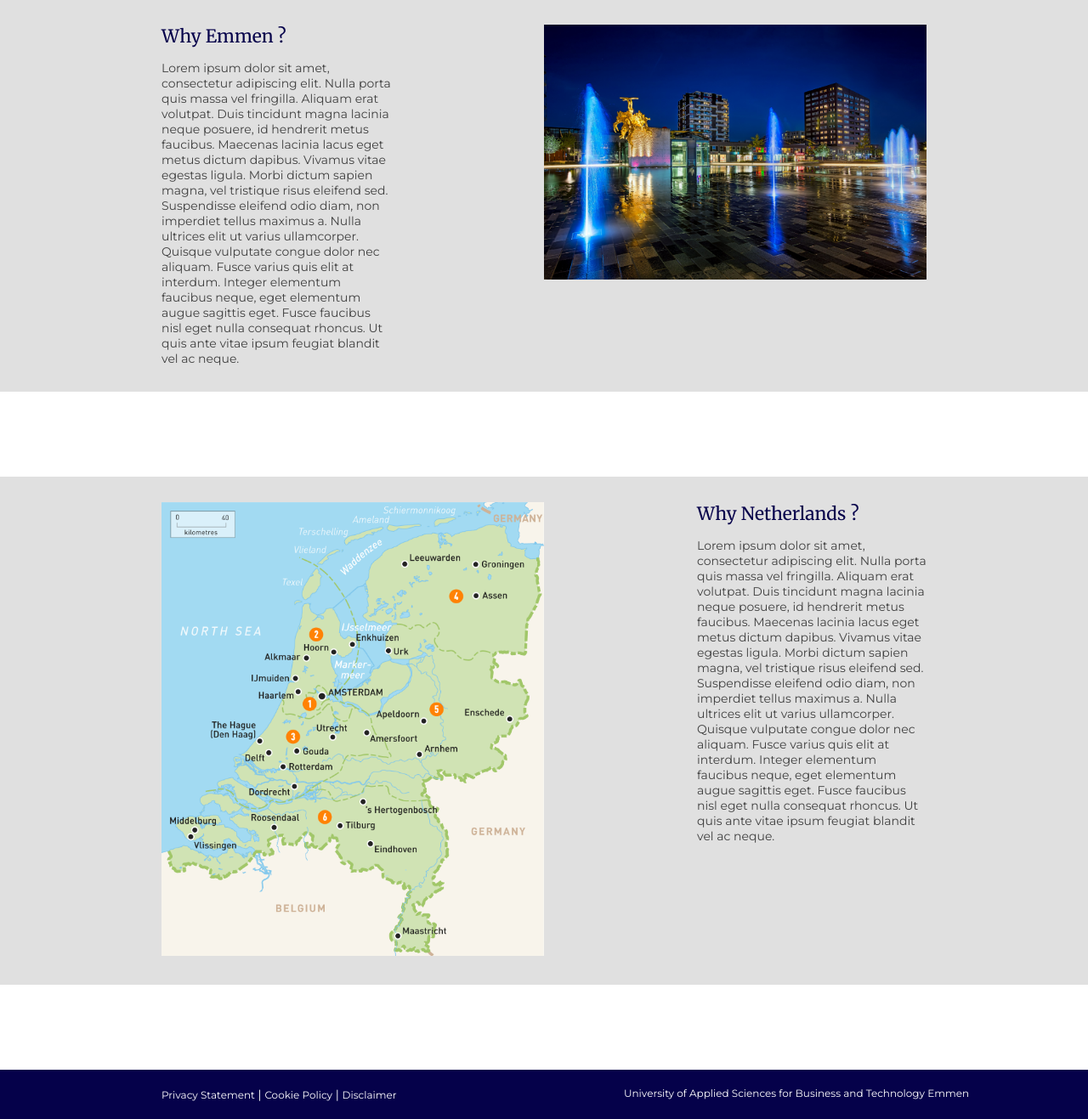
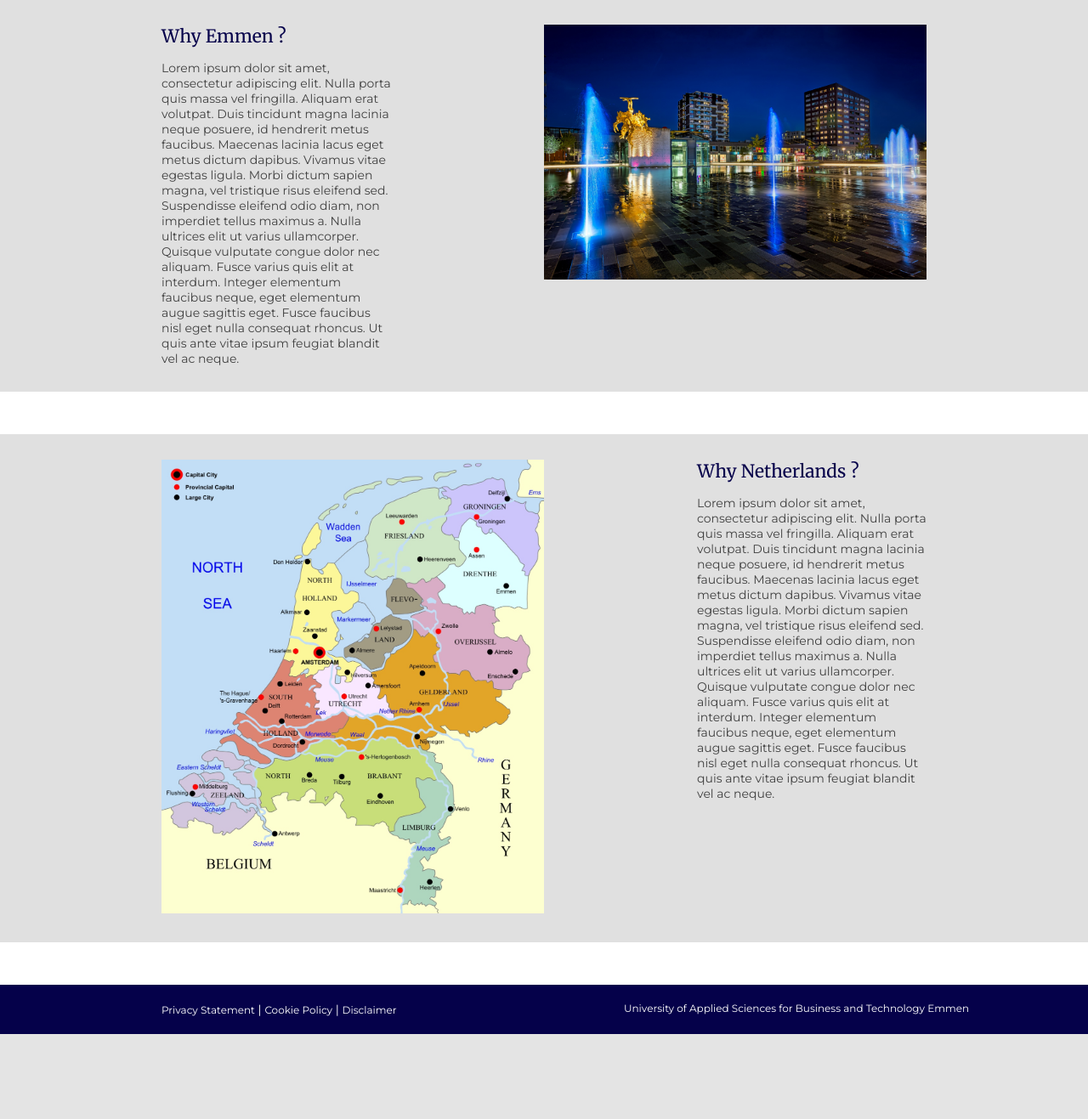
Before and after one commit to lukas-kirchhoff/Professional-Website, a PHP site: page /html/WhyEmmenWhyNetherlands.html in a window 1280 px wide. Shown: the part 471-1788 px from the top of the page at 85% size. After the commit the page ends 1688 px from the top, so only its background shows below. Run offline with PHP 8.4, Linux system fonts and the light colour scheme.

Commit message:
fixed styling
fixed boxes on my page, changed image to one that HAS Emmen

```diff
--- a/css/main.css
+++ b/css/main.css
@@ -184,6 +184,14 @@ a {
 .content__rightside--30 {
     float: right;
     width: 30%;
+}
+
+.content__seperator2 {
+    background-color: #E0E0E0;
+    width: 100%;
+    padding: 30px 0px;
+    float: left;
+	margin-top: 50px;
 }
 
 /* Footer */
--- a/html/WhyEmmenWhyNetherlands.html
+++ b/html/WhyEmmenWhyNetherlands.html
@@ -40,7 +40,7 @@
         <!-- Place your code inhere -->
 
     </div>
-    <div class="content__seperator">
+    <div class="content__seperator2">
         <div class="content__wrapper">
             <div class="content__leftside--30">
                 <h2>Why Emmen ?</h2>
@@ -61,7 +61,7 @@
         </div>
     </div>
 
-	<div class="content__seperator">
+	<div class="content__seperator2">
         <div class="content__wrapper">
             <div class="content__rightside--30">
                 <h2>Why Netherlands ?</h2>
```
Also changed, not shown: img/NetherlandsMap.jpg.
